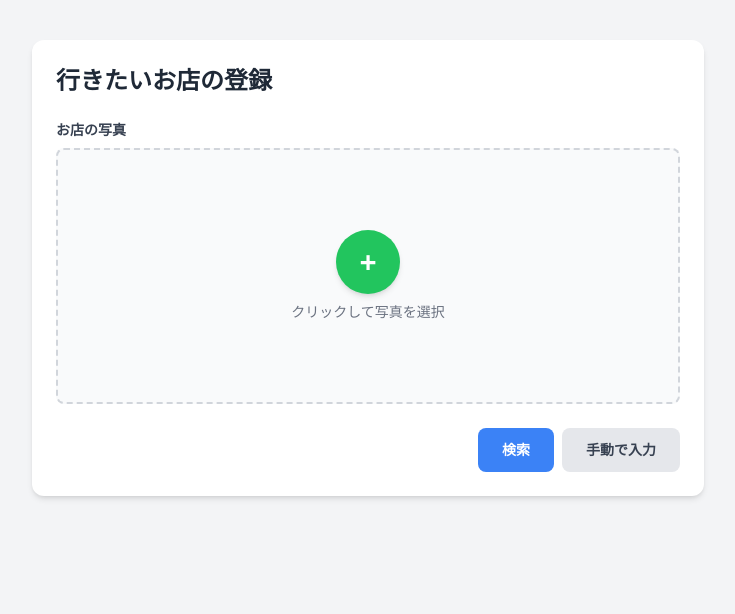
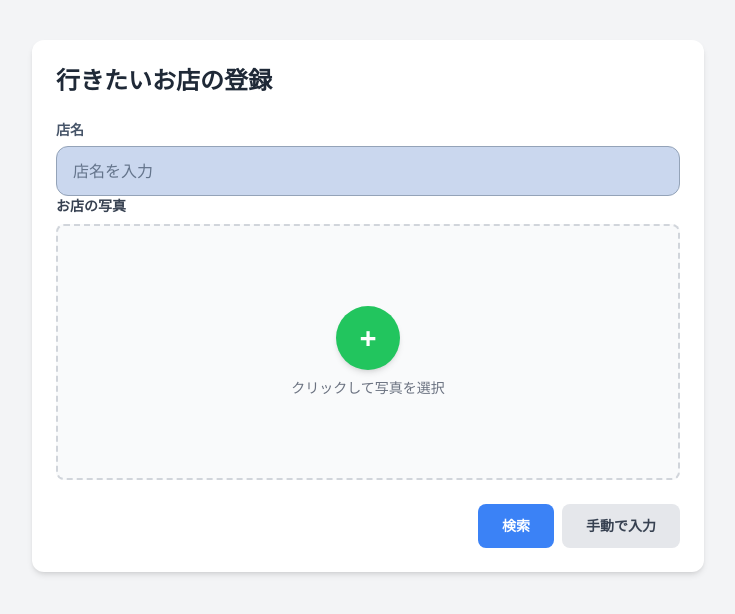
Before and after one commit to pharaoh1205/Original-Product, a Laravel app: page /stores/new in a window 1280 px wide. Shown: the top 614 px of the page, without its empty margins (272-1007 px from the left). Run offline with Laravel 12, Linux system fonts and the light colour scheme; some libraries are stand-ins or nearby versions.

Commit message:
手動で検索候補を表示完成

```diff
--- a/resources/views/stores/create.blade.php
+++ b/resources/views/stores/create.blade.php
@@ -13,6 +13,18 @@
 
     <div class="max-w-2xl mx-auto p-6 bg-white rounded-xl shadow-md">
         <h2 class="text-2xl font-bold mb-6 text-gray-800">行きたいお店の登録</h2>
+
+        {{-- 仮で作成した検索文字入力欄 --}}
+        <div>
+            <label for="store-search-input" class="block text-sm font-bold text-slate-600 mb-1.5">
+                店名
+            </label>
+            <input
+                type="text"
+                id="store-search-input"
+                placeholder="店名を入力"
+                class="w-full px-4 py-3 bg-[#b4c6e7]/70 border border-slate-400 rounded-xl text-gray-800 placeholder-slate-500 focus:outline-none focus:ring-2 focus:ring-blue-500 focus:bg-white transition">
+        </div>
 
         <!-- セッションに保存された「成功メッセージ（success）」が存在する場合、緑色の成功アラートとして画面に表示する処理 -->
         @if(session('success'))
@@ -39,11 +51,16 @@
                 </div>
             </div>
 
+            <!-- 検索候補（結果）を表示するエリア -->
+            <div id="search-results" style="margin-top: 10px;"></div>
+
             {{-- ▼ 【変更】「登録する」ボタンを消し、右下の「検索」「手動で入力」ボタンのみを配置 --}}
             <div class="flex items-center justify-end space-x-2">
-                <a href="#" id="search-btn" class="bg-blue-500 text-white py-3 px-6 rounded-lg font-bold hover:bg-blue-600 transition text-sm text-center">
+                <!-- <a href="#" id="search-btn" class="btn btn-primary bg-blue-500 text-white py-3 px-6 rounded-lg font-bold hover:bg-blue-600 transition text-sm text-center">
                     検索
-                </a>
+                </a> -->
+                <!-- 検索ボタン -->
+                <button type="button" id="search-btn" class="btn btn-primary bg-blue-500 text-white py-3 px-6 rounded-lg font-bold hover:bg-blue-600 transition text-sm text-center">検索</button>
                 <a href="{{ route('stores.finalcreate') }}" id="manual-input-btn" class="bg-gray-200 text-gray-700 py-3 px-6 rounded-lg font-bold hover:bg-gray-300 transition text-sm text-center">
                     手動で入力
                 </a>
@@ -100,6 +117,43 @@
                     });
             });
         </script>
+
+        <!-- /JavaScriptの便利な拡張ライブラリである「jQuery（ジェイクエリー）」のプログラム本体を、インターネット上の公開サーバー（CDN）経由で自分のホームページ（HTML）に読み込ませる -->
+        <script src="https://code.jquery.com/jquery-3.6.0.min.js"></script>
+        <script>
+            // 「検索」ボタンがクリックされたときに関数を実行する
+            $('#search-btn').on('click', function() {
+                let keyword = $('#store-search-input').val(); // 入力値を取得
+
+                // 空文字チェック
+                if (!keyword.trim()) {
+                    alert('店名を入力してください');
+                    return;
+                }
+
+                // LaravelのAPIへリクエストを送信
+                $.get('/api/search-places', {
+                    query: keyword
+                }, function(data) {
+                    let resultsHtml = '<ul>';
+                    if (data.places && data.places.length > 0) {
+                        data.places.forEach(function(place) {
+                            let name = place.displayName ? place.displayName.text : '名称不明';
+                            // リスト項目に place_id を data-id として持たせる
+                            resultsHtml += `<li data-id="${place.id}">${name} (ID: ${place.id})</li>`;
+                        });
+                    } else {
+                        resultsHtml += '<li>該当する店舗が見つかりませんでした</li>';
+                    }
+                    resultsHtml += '</ul>';
+
+                    // 検索候補エリアに結果を描画
+                    $('#search-results').html(resultsHtml);
+                }).fail(function() {
+                    alert('通信に失敗しました。');
+                });
+            });
+        </script>
 </body>
 
 </html>
--- a/routes/web.php
+++ b/routes/web.php
@@ -2,6 +2,7 @@
 
 use App\Http\Controllers\MapController;
 use App\Http\Controllers\StoreController;
+use App\Http\Controllers\External\GooglemapApiController;
 use Illuminate\Support\Facades\Route;
 
 Route::get('/', function () {
@@ -22,4 +23,8 @@ Route::post('/stores/upload-image', [StoreController::class, 'uploadImage'])->na
 // 2. 【追加】最終的なデータ（店舗名と画像パスなど）をデータベースに保存するルート
 Route::post('/stores', [StoreController::class, 'store'])->name('stores.store');
 
+// MAP画面を表示(MVPに含まれないので一旦後回し)
 Route::get('/map', [MapController::class, 'index']);
+
+// Google Place APIで検索しお店の候補を表示
+Route::get('/api/search-places', [GooglemapApiController::class, 'search'])->name('google.search');
```
Also changed, not shown: app/Http/Controllers/External/GooglemapApiController.php (added, +43 -0 lines).
